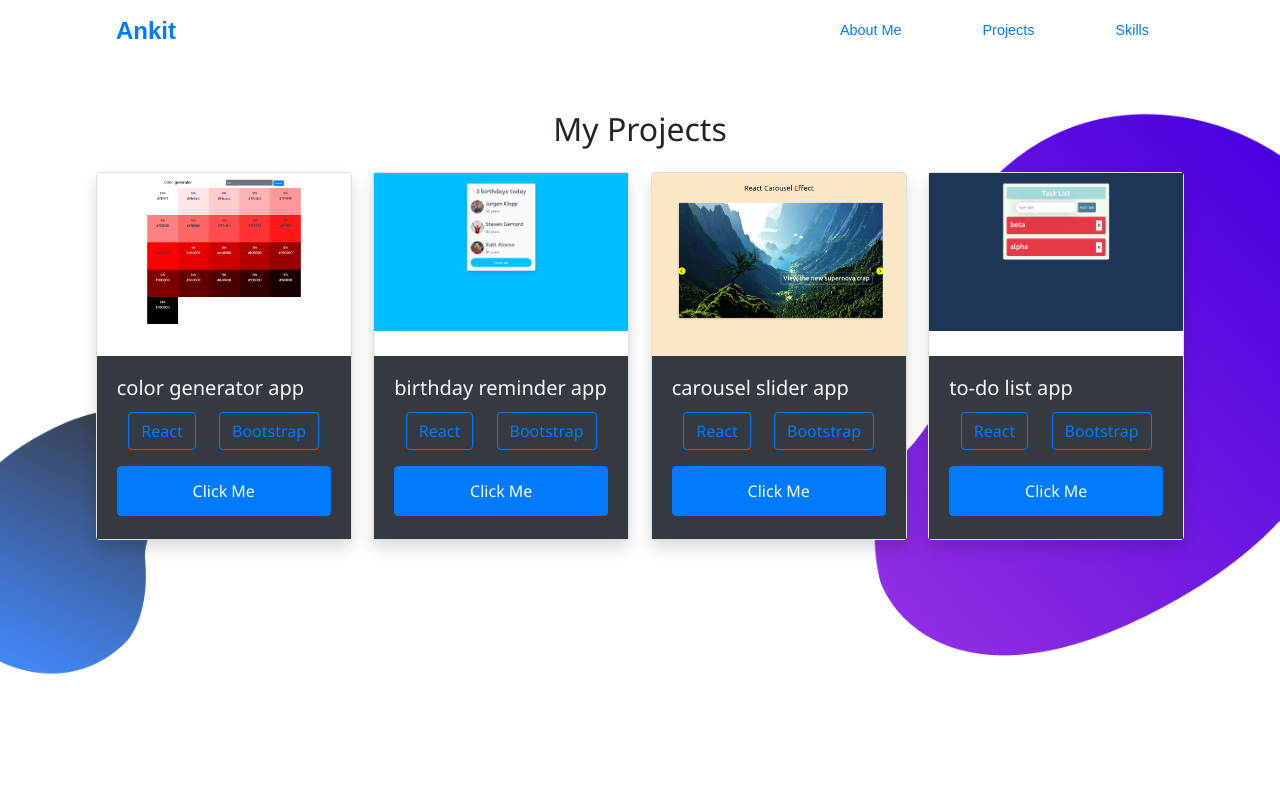
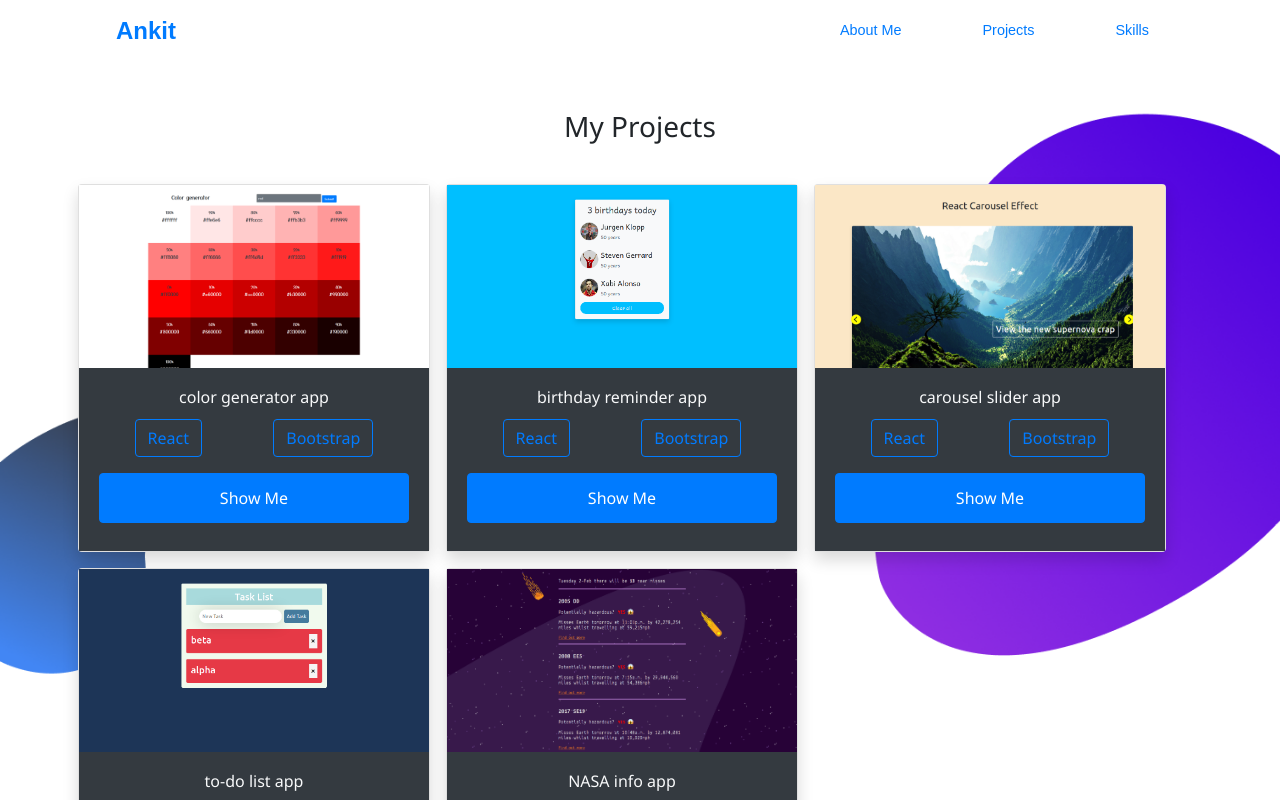
Before and after one commit to 4nkit777/portfolio-ankit, a React (Create React App) app: page /projects in a window 1280 px wide. Shown: the top 800 px of the page. Built offline with nearby package versions, Linux system fonts and the light colour scheme; a web font is replaced by a local one.

Commit message:
further changes

```diff
--- a/src/components/Aside.js
+++ b/src/components/Aside.js
@@ -6,7 +6,7 @@ const Aside = () => {
     return (
         <div className='d-flex flex-column vh-100 col-md-2 justify-content-around'>
             <div className='d-flex flex-column'>
-                <button className='linkedin'>
+                <button className='linkedin' onClick={() => window.location.href = 'https://www.linkedin.com/in/ankit-sil-562557164/'}>
                     <FaLinkedin className='w-50 h-50 faHoverColor' />
                 </button>
                 <button className='facebook'>
--- a/src/components/Main.js
+++ b/src/components/Main.js
@@ -13,14 +13,11 @@ const Main = () => {
                     <p style={{ fontWeight: '300', fontSize: '0.9rem' }} className='mt-3'>UI/UX Designer | An aspiring Web Developer</p>
                     <p className='mb-5' style={{ fontSize: '0.9rem', color: 'blueviolet', fontWeight: '600' }} >A self taught programmer</p>
                     <div className='w-75 p-1 d-flex justify-content-start'>
-                        <button className='btn btn-primary w-25 mr-2'>Contact Me</button>
-                        <button className='btn btn-primary w-25 '>Let's Chat!</button>
+                        <button className='btn btn-primary w-25 mr-2' onClick={() => window.location.href = 'mailto:ankit.sil@outlook.com'}>Contact Me</button>
+                        <button className='btn btn-primary w-25 ' onClick={() => window.location.href = 'https://www.linkedin.com/in/ankit-sil-562557164/'}>Let's Chat!</button>
                     </div>
 
                 </div>
-                {/* <div className='col-md-9 d-flex justify-content-center align-items-center'>
-                    <img src={MainImage} alt='main-img' className='col-md-12'/>
-                </div> */}
             </div>
         </main>
     );
--- a/src/pages/Projects.js
+++ b/src/pages/Projects.js
@@ -1,18 +1,11 @@
-import React, { useState } from 'react';
+import React from 'react';
 // import { websites } from '../data';
 // import Thumbnail from 'react-thumbnail';
 import firstImg from '../assets/color-gen.png';
 import secondImg from '../assets/birthday-reminder.png';
 import thirdImg from '../assets/carousel-slider 1-adjusted.png';
 import fourthImg from '../assets/to-do-list-app.png';
-import { Link } from 'react-router-dom';
-
-
-// const websites = [
-//     'https://color-generator-react-app.netlify.app/',
-//     'https://carousel-slider-react-app.netlify.app/',
-//     'https://todo-web-app-react.netlify.app/'
-// ];
+import fifthImg from '../assets/Nasa-miss-app.png';
 
 
 const projectData = [
@@ -37,43 +30,43 @@ const projectData = [
         website: 'https://carousel-slider-react-app.netlify.app/',
         technology: ['React', 'Bootstrap']
     },
-        {
+    {
         id: 4,
         image: fourthImg,
         title: 'to-do list app',
         website: 'https://todo-web-app-react.netlify.app/',
         technology: ['React', 'Bootstrap']
-    }
+    },
+    {
+        id: 5,
+        image: fifthImg,
+        title: 'NASA info app',
+        website: 'https://nasa-app-mdn.netlify.app/',
+        technology: ['React', 'Bootstrap']
+    },
+
 ];
 
 
 const Projects = () => {
 
-    const [url, setUrl] = useState(window.location.href);
-    console.log(url);
-
-    // const submitHandle = (e) => {
-    //     e.preventDefault();
-
-    //     setUrl(window.location.replace(`https://${url}`));
-    // }
 
     return (
-        <div className='mt-5 vh-100'>
+        <div className='mt-5 vh-100 d-flex flex-column'>
             <div className='text-center mb-4'>
-                <h2>My Projects</h2>
+                <h3>My Projects</h3>
             </div>
-            <div className='d-flex justify-content-around'>
+            <div className='row gx-5'>
                 {projectData.map((item) => {
                     const { id, image, title, website, technology } = item;
                     return (
-                        <div className='card shadow d-flex' style={{ width: '16rem', height: '23rem'}} key={id} >
+                        <div className='card shadow d-flex mx-2 my-2' style={{ width: '22rem', height: '23rem'}} key={id} >
                             <div className='card-img-top h-50'>
                                 <img src={image} className='img-fluid' alt={title} />
                             </div>
 
                             <div className='card-body bg-dark text-light ' style={{ height: '5rem'}} >
-                                <h5 className='card-title'>{title}</h5>
+                                <h6 className='card-title text-center'>{title}</h6>
                                 <div className='d-flex mb-3 justify-content-around'>
                                     {technology.map((item, index) => {
                                         return (
@@ -84,20 +77,18 @@ const Projects = () => {
                                     })}
                                 </div>
 
-                                {/* <button className='btn btn-primary container'>Click Me</button> */}
-                                <Link to={website}>
-                                    <button className='btn btn-primary container' onSubmit={(e) => {
-                                        e.preventDefault();
-                                        setUrl(website);
-                                        console.log(url);
-                                    }} >
-                                        Click Me
-                                    </button>
-                                </Link>
+                                <button className='btn btn-primary container' onClick={() => {
+                                    window.location.href = website;
+                                }}>
+                                    Show Me
+                                </button>
                             </div>
                         </div>
                     );
                 })}
+            </div>
+            <div className='text-center mt-3'>
+                <h4>Working on more projects daily...</h4>
             </div>
 
         </div>
--- a/src/pages/Skills.js
+++ b/src/pages/Skills.js
@@ -14,7 +14,8 @@ const skillList = [
                     <FaCss3Alt size={50} />
                     <SiJavascript size={50} />
                 </div>
-        )
+        ),
+        desc: 'Worked on Grid and Flexbox, on top of all the latest ES features of JavaScript'
     },
     {
         id: 2,
@@ -25,7 +26,8 @@ const skillList = [
                     <SiAdobephotoshop size={50} />
                     <SiFigma size={50} />
                 </div>
-        )
+        ),
+        desc: 'Presently do all my UI design on Figma'
     },
     {
         id: 3,
@@ -38,7 +40,8 @@ const skillList = [
                     <SiMaterialdesign size={50} />
                     <GrGatsbyjs size={50} />
                 </div>
-        )
+        ),
+        desc: 'I love React with BootStrap'
     },
     {
         id: 4,
@@ -49,7 +52,8 @@ const skillList = [
                     <FaTrello size={50} />
                     <SiJira size={50} />
                 </div>
-        )
+        ),
+        desc: 'I have a Post-Graduate Diploma in Project Management, with extensive knowledge of Tools and Techniques.'
     },
     {
         id: 5,
@@ -60,22 +64,27 @@ const skillList = [
                     <FaUbuntu size={50} />
                     <FcCommandLine size={50} />
                 </div>
-        )
+        ),
+        desc: 'I use Ubuntu on my rig'
     },
 ];
 
 const Skills = () => {
     return (
-        <div className='container d-flex justify-content-around mt-5 vh-100' >
+        <div className='container d-flex flex-column mt-5 vh-100' >
+            <div className='row'>
                 {skillList.map((item) => {
-                const { id, title, elements } = item;
+                    const { id, title, elements, desc } = item;
                     return (
-                    <div className='card text-center shadow ' style={{ width: '13rem', height: '10rem' }} key={id} >
+                        <div className='card text-center shadow mx-2 my-2' style={{ width: '22rem', height: '16rem' }} key={id} >
                             <p className='card-title container text-light p-2' style={{ backgroundColor: '#8f2d56'}}>{title}</p>
                             {elements}
+                            <p className='mt-3 p-2'>{desc}</p>
                         </div>
                     );
                 })}
+            </div>
+
         </div>
     );
 }
```
Also changed, not shown: src/Route.js (+1 -6 lines), src/assets/Nasa-miss-app.png (added), 1 other file (tests, documents, lock files or other folders). Lines whose indentation alone changed are shown as unchanged.
